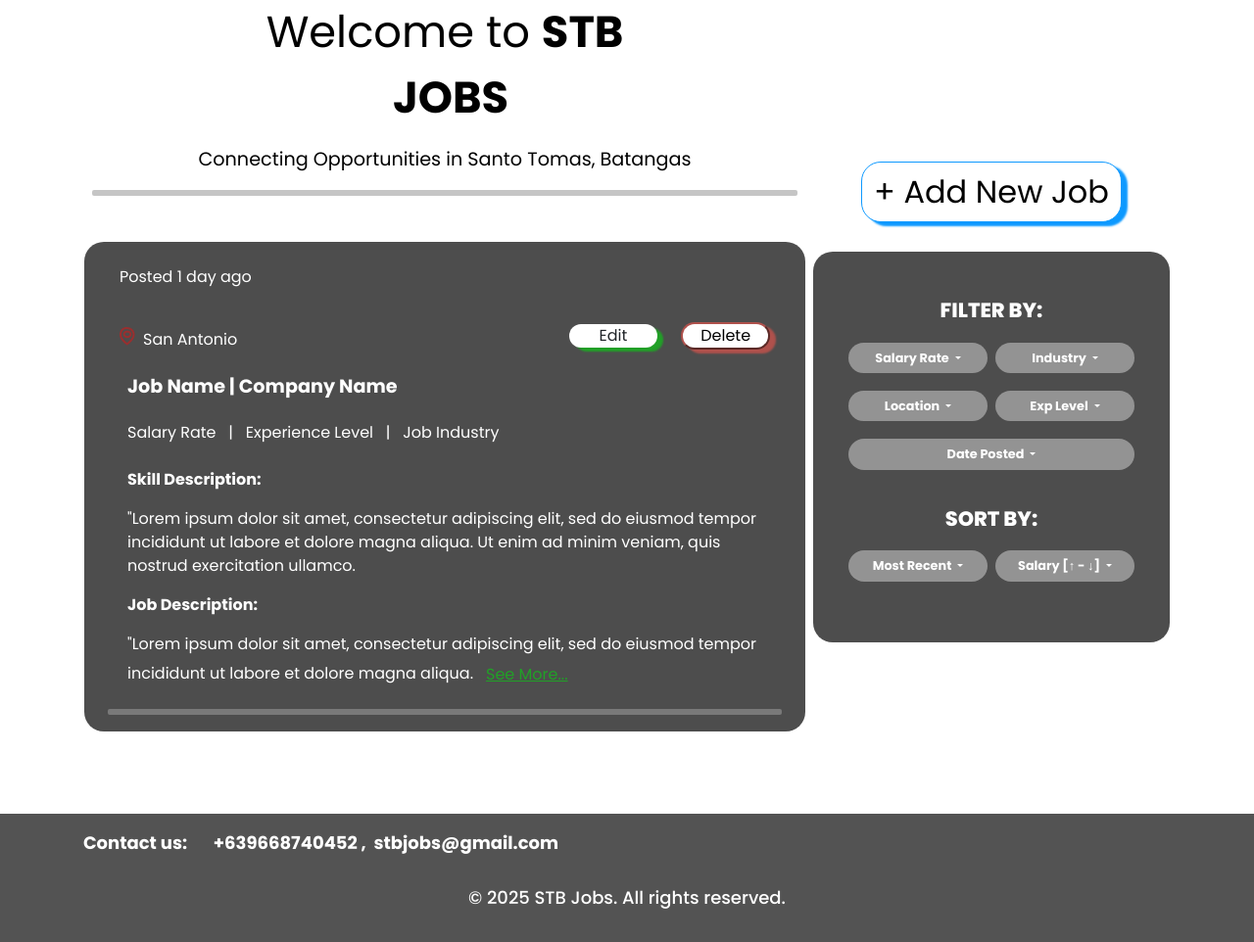
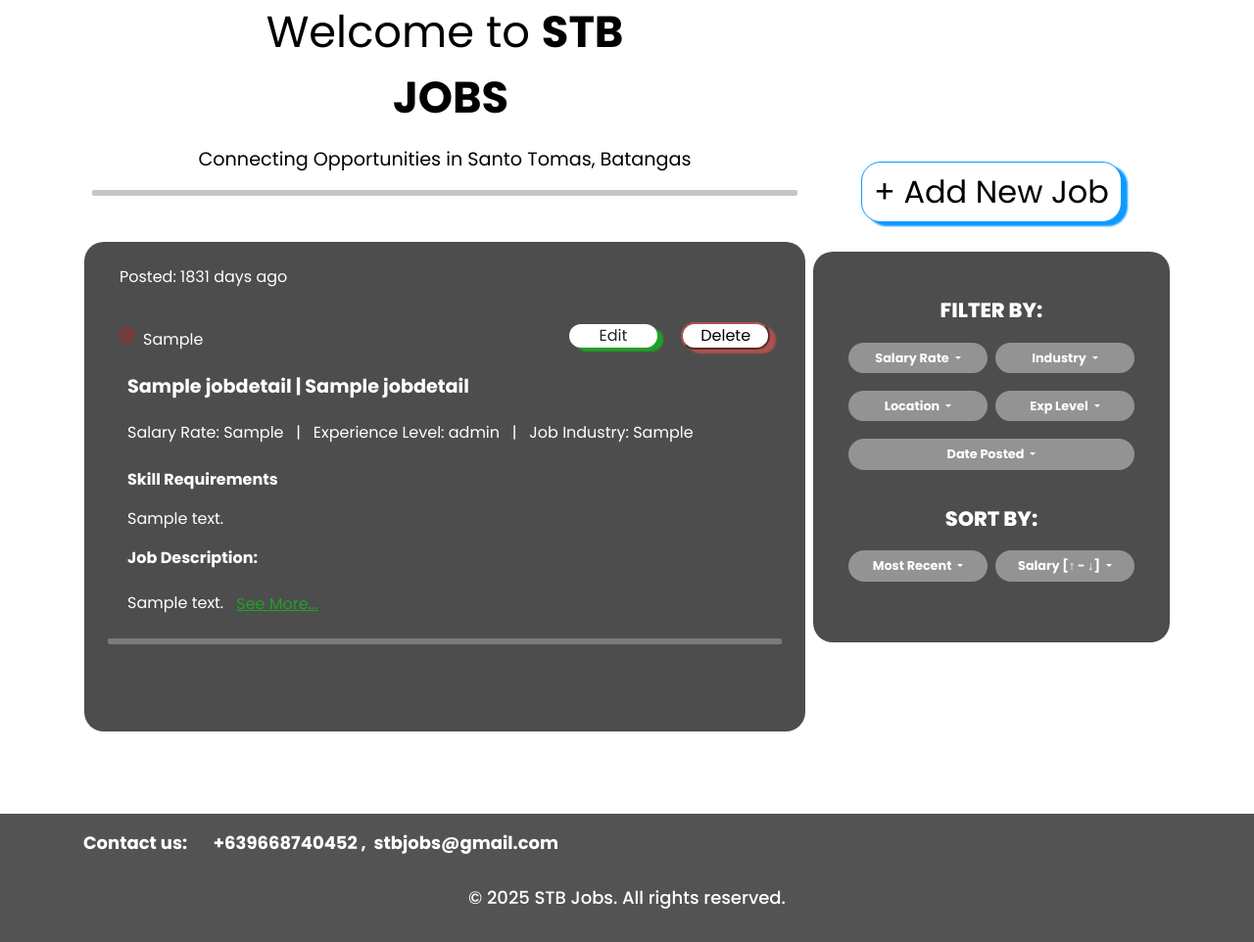
Before and after one commit to viirietym/testing.github.io, a PHP site: page /admin/adminJobList.php in a window 1280 px wide. Shown: the part 151-1113 px from the top of the page at 98% size. Run offline with PHP 8.4, Linux system fonts and the light colour scheme; tables that the repository leaves empty hold one stand-in row (values such as "Sample post").

Commit message:
Creation of Showing New Jobs Function in Joblist Admin

```diff
--- a/admin/adminJobList.php
+++ b/admin/adminJobList.php
@@ -1,3 +1,25 @@
+<?php
+
+include("../connect.php");
+
+$jobDetailquery = "SELECT jobdetail.jobDetailID,jobdetail.jobTitle, jobdetail.jobLocation, jobdetail.salaryRate, jobdetail.experienceLevel, jobdetail.jobIndustry, LEFT (jobdetail.jobSkillsDescription, 100) AS shortenedDesc, jobdetail.companyName, jobdetail.jobSkillsDescription, post.datePosted
+FROM `jobdetail` LEFT JOIN post ON jobdetail.jobDetailID = post.jobDetailID;";
+
+$jobDetailresult = executeQuery($jobDetailquery);
+
+$jobTitle = '';
+$salaryRate = '';
+$expLevel = '';
+$companyName = '';
+$location = '';
+$industry = '';
+$skillRequirements = '';
+$jobDescription = '';
+$datePosted = '';
+
+
+?>
+
 <!DOCTYPE html>
 <html lang="en">
 
@@ -44,7 +66,8 @@
             <div
                 class="col-12 col-sm-12 col-md-4 col-xl-4 order-2 p-3 d-flex justify-content-center align-items-center">
                 <div class="container buttonContainer d-flex justify-content-center align-items-center">
-                <a href="jobCreate.php"><button type="button" class="btn btn-light btnAdd">+ Add New Job</button></a>
+                    <a href="jobCreate.php"><button type="button" class="btn btn-light btnAdd">+ Add New
+                            Job</button></a>
                 </div>
             </div>
 
@@ -54,10 +77,26 @@
 
                 <div class="container jobListContainer">
 
+                    <?php
+
+                    while ($jobRow = mysqli_fetch_assoc($jobDetailresult)) {
+
+                        $jobTitle = $jobRow['jobTitle'];
+                        $salaryRate = $jobRow['salaryRate'];
+                        $expLevel = $jobRow['experienceLevel'];
+                        $companyName = $jobRow['companyName'];
+                        $location = $jobRow['jobLocation'];
+                        $industry = $jobRow['jobIndustry'];
+                        $skillRequirements = $jobRow['jobSkillsDescription'];
+                        $jobDescription = $jobRow['shortenedDesc'];
+                        $datePosted = $jobRow['datePosted'];
+
+                        ?>
+
                         <div class="container">
 
                             <div class="row pt-4">
-                            <p class="datePosted">Posted 1 day ago</p>
+                                <p class="datePosted" id="timeAgo<?php echo $jobRow ['jobDetailID']?>">Posted:&nbsp; </p>
                             </div>
 
                             <div class="row location">
@@ -65,7 +104,7 @@
                                 <div class="col-12 col-sm-12 col-md-8 col-xl-8 d-flex align-items-center"
                                     style="text-align: left;">
                                     <img class="img-fluid locationImg" src="../assets/image/userImage/location.png">
-                                <p class="barangay pt-4 mx-2">San Antonio</p>
+                                    <p class="barangay pt-4 mx-2"><?php echo $location ?></p>
                                 </div>
 
                                 <div class="col-6 col-sm-6 col-xl-2 d-flex justify-content-center align-items-center">
@@ -105,24 +144,22 @@
                             </div>
 
                             <div class="row companyName p-2">
-                            <h3 class="jobName">Job Name | Company Name</h3>
+                                <h3 class="jobName"><?php echo $jobTitle ?>&nbsp;|&nbsp;<?php echo $companyName ?></h3>
                             </div>
 
                             <div class="row jobDetails p-2">
-                            <p>Salary Rate&nbsp;&nbsp; |&nbsp;&nbsp; Experience Level&nbsp;&nbsp; |&nbsp;&nbsp; Job
-                                Industry
+                                <p>Salary Rate: <?php echo $salaryRate ?>&nbsp;&nbsp; |&nbsp;&nbsp; Experience Level:
+                                    <?php echo $expLevel ?>&nbsp;&nbsp; |&nbsp;&nbsp; Job
+                                    Industry: <?php echo $industry ?>
                                 </p>
                             </div>
 
                             <div class="row skill px-2">
-                            <p>Skill Description:</p>
+                                <p>Skill Requirements</p>
                             </div>
 
                             <div class="row skillDesc px-2">
-                            <p>"Lorem ipsum dolor sit amet, consectetur adipiscing elit, sed do eiusmod tempor
-                                incididunt ut
-                                labore et dolore magna aliqua. Ut enim ad minim veniam, quis nostrud exercitation
-                                ullamco.
+                                <p><?php echo $skillRequirements ?>
                                 </p>
                             </div>
 
@@ -131,9 +168,7 @@
                             </div>
 
                             <div class="row jobDesc px-2">
-                            <p>"Lorem ipsum dolor sit amet, consectetur adipiscing elit, sed do eiusmod tempor
-                                incididunt ut
-                                labore et dolore magna aliqua.<a href="adminJobView.php"><button type="button"
+                                <p><?php echo $jobDescription ?><a href="adminJobView.php"><button type="button"
                                             class="btn custom-button btn-link" style="color: #21a027;">See
                                             More...</button></a>
                                 </p>
@@ -146,100 +181,29 @@
 
                         </div>
 
-                    <div class="container">
+                        <script>
+                            function timeAgo(timestamp) {
+                                const now = new Date();
+                                const past = new Date(timestamp);
+                                const diffInSeconds = Math.floor((now - past) / 1000);
 
-                        <div class="row pt-4">
-                            <p class="datePosted">Posted 1 day ago</p>
-                        </div>
+                                if (diffInSeconds < 60) return `${diffInSeconds} seconds ago`;
+                                const diffInMinutes = Math.floor(diffInSeconds / 60);
+                                if (diffInMinutes < 60) return `${diffInMinutes} minutes ago`;
+                                const diffInHours = Math.floor(diffInMinutes / 60);
+                                if (diffInHours < 24) return `${diffInHours} hours ago`;
+                                const diffInDays = Math.floor(diffInHours / 24);
+                                return `${diffInDays} day${diffInDays > 1 ? 's' : ''} ago`;
+                            }
 
-                        <div class="row location">
+                            document.getElementById('timeAgo<?php echo $jobRow ['jobDetailID']?>').innerText += timeAgo('<?php echo $datePosted ?>');
 
-                            <div class="col-12 col-sm-12 col-md-8 col-xl-8 d-flex align-items-center"
-                                style="text-align: left;">
-                                <img class="img-fluid locationImg" src="../assets/image/userImage/location.png">
-                                <p class="barangay pt-4 mx-2">San Antonio</p>
-                            </div>
-
-                            <div
-                                class="col-6 col-sm-6 col-md-2 col-xl-2 d-flex justify-content-center align-items-center">
-                                <a href="jobEdit.php" name="btnEdit" class="btnEdit">Edit</a>
-                            </div>
-
-                            <div
-                                class="col-6 col-sm-6 col-md-2 col-xl-2 d-flex justify-content-center align-items-center">
-                                <button name="btnDelete" class="btnDelete" data-bs-toggle="modal"
-                                    data-bs-target="#deleteModal">Delete</button>
+                        </script>
 
 
-                                <div class="modal fade" id="deleteModal" tabindex="-1"
-                                    aria-labelledby="exampleModalLabel" aria-hidden="true">
-                                    <div class="modal-dialog">
-                                        <div class="modal-content">
-                                            <div class="modal-header">
-                                                <h1 class="modal-title fs-5" id="exampleModalLabel">Job Deletion</h1>
-                                                <button type="button" class="btn-close" data-bs-dismiss="modal"
-                                                    aria-label="Close"></button>
-                                            </div>
-                                            <div class="modal-body">
-                                                Sure kana diyan?
-                                            </div>
-                                            <div class="modal-footer">
-                                                <button type="button" class="btn btn-secondary"
-                                                    data-bs-dismiss="modal">Cancel</button>
-                                                <button type="submit" class="btn custom-button"
-                                                    style="background-color: #AF514C; color: #FFFFFF;">Delete</button>
-                                            </div>
-                                        </div>
-                                    </div>
-                                </div>
-
-                            </div>
-
-                        </div>
-
-                        <div class="row companyName p-2">
-                            <h3 class="jobName">Job Name | Company Name</h3>
-                        </div>
-
-                        <div class="row jobDetails p-2">
-                            <p>Salary Rate&nbsp;&nbsp; |&nbsp;&nbsp; Experience Level&nbsp;&nbsp; |&nbsp;&nbsp; Job
-                                Industry
-                            </p>
-                        </div>
-
-                        <div class="row skill px-2">
-                            <p>Skill Description:</p>
-                        </div>
-
-                        <div class="row skillDesc px-2">
-                            <p>"Lorem ipsum dolor sit amet, consectetur adipiscing elit, sed do eiusmod tempor
-                                incididunt ut
-                                labore et dolore magna aliqua. Ut enim ad minim veniam, quis nostrud exercitation
-                                ullamco.
-                            </p>
-                        </div>
-
-                        <div class="row jobDescTitle px-2">
-                            <p>Job Description:</p>
-                        </div>
-
-                        <div class="row jobDesc px-2">
-                            <p>"Lorem ipsum dolor sit amet, consectetur adipiscing elit, sed do eiusmod tempor
-                                incididunt ut
-                                labore et dolore magna aliqua.<a href="adminJobView.php"><button type="button"
-                                        class="btn custom-button btn-link" style="color: #21a027;">See
-                                        More...</button></a>
-                            </p>
-
-                        </div>
-
-                        <div class="row">
-                            <hr class="bar">
-                        </div>
-
-                    </div>
-
-
+                    <?php
+                    }
+                    ?>
 
                 </div>
 
@@ -375,10 +339,15 @@
     include("../assets/shared/footerAdmin.php");
     ?>
 
+
+
+    <script src="https://cdn.jsdelivr.net/npm/bootstrap@5.3.3/dist/js/bootstrap.bundle.min.js"
+        integrity="sha384-YvpcrYf0tY3lHB60NNkmXc5s9fDVZLESaAA55NDzOxhy9GkcIdslK1eN7N6jIeHz" crossorigin="anonymous">
+
+        </script>
+
 </body>
 
-<script src="https://cdn.jsdelivr.net/npm/bootstrap@5.3.3/dist/js/bootstrap.bundle.min.js"
-    integrity="sha384-YvpcrYf0tY3lHB60NNkmXc5s9fDVZLESaAA55NDzOxhy9GkcIdslK1eN7N6jIeHz"
-    crossorigin="anonymous"></script>
+
 
 </html>
```
Also changed, not shown: admin/jobCreate.php (+1 -28 lines), process/adminJobCreate.php (added, +31 -0 lines). Lines whose indentation alone changed are shown as unchanged.
